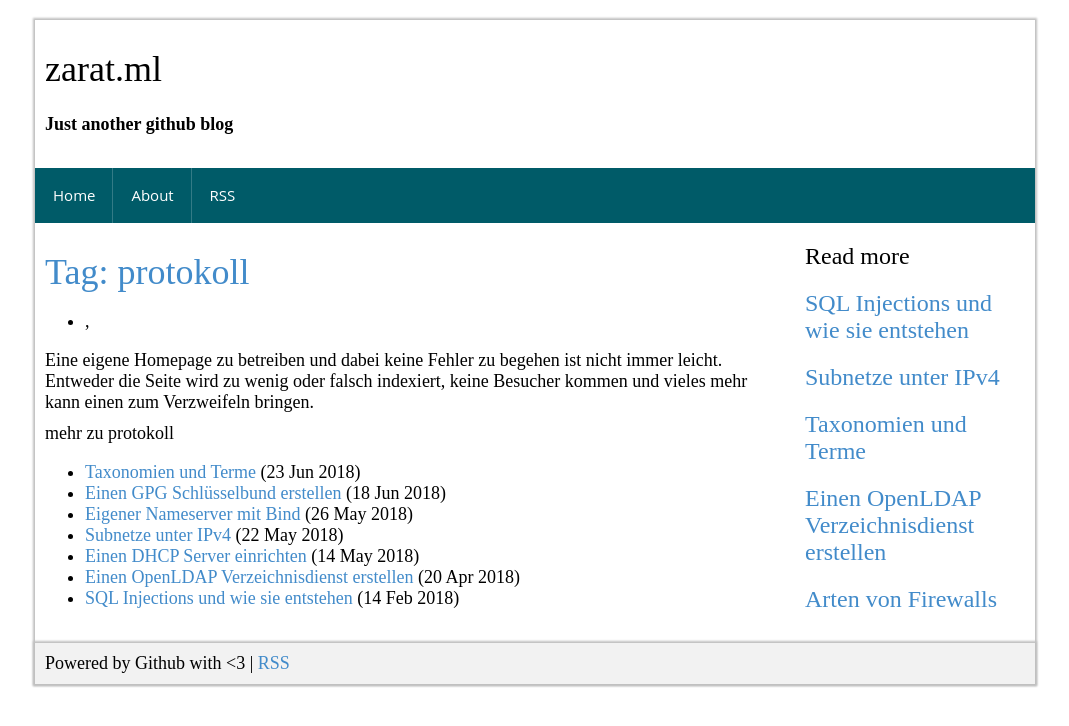
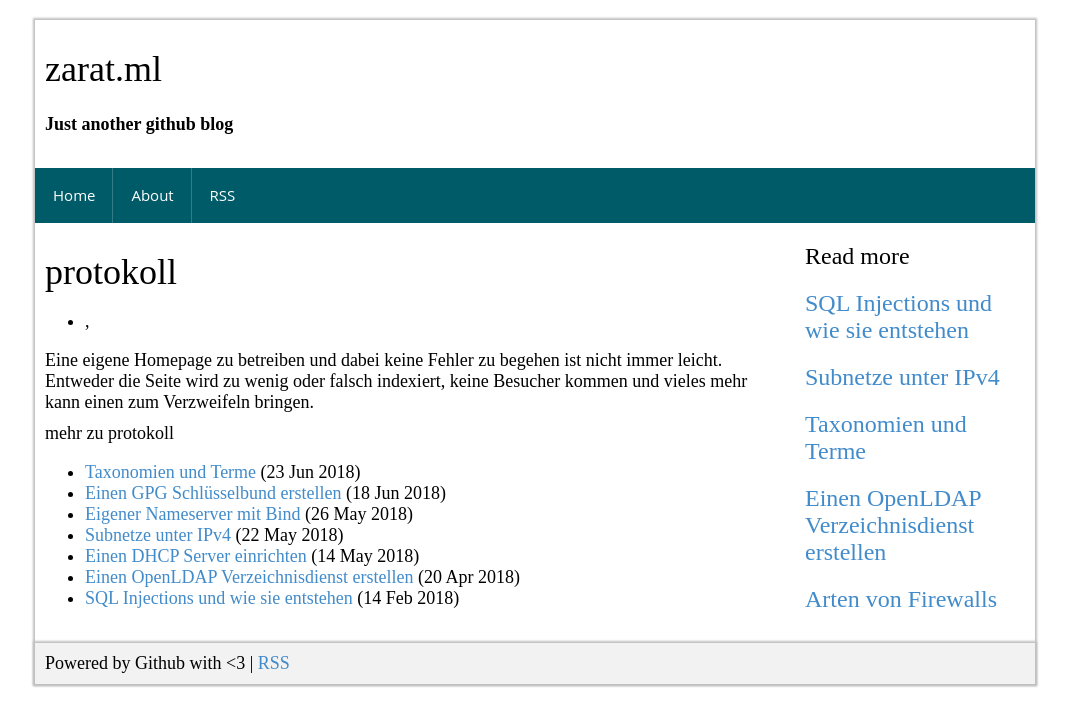
Before and after one commit to mbrain/zarat.github.io, a Jekyll site: the page built from tag/protokoll.markdown, in a window 1280 px wide. Shown: the top 726 px of the page, without its empty margins (105-1174 px from the left). Built offline with Jekyll 4.4.1, drawn with Linux system fonts in a browser that asks for light colours.

Commit message:
Update tagpage.html

```diff
--- a/_layouts/tagpage.html
+++ b/_layouts/tagpage.html
@@ -7,7 +7,7 @@ layout: default
   <article class="post">
 
     <h1 class="post-title">
-      <a>Tag: {{ page.tag }}</a>
+      {{ page.tag }}
     </h1>
     <!-- title -->
 
```
